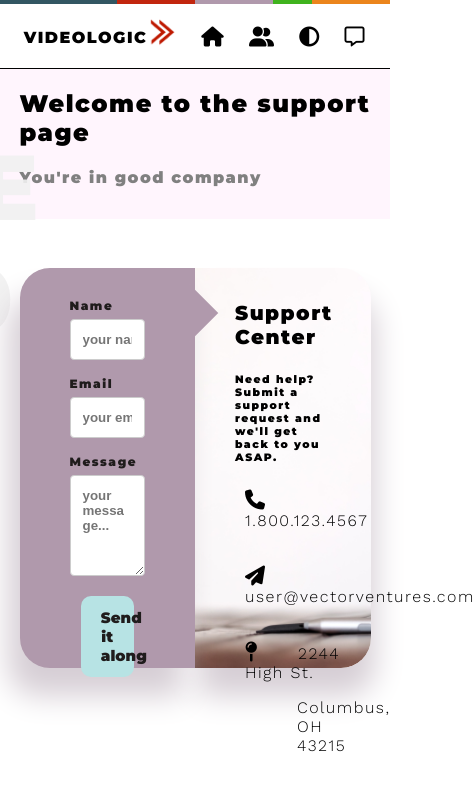
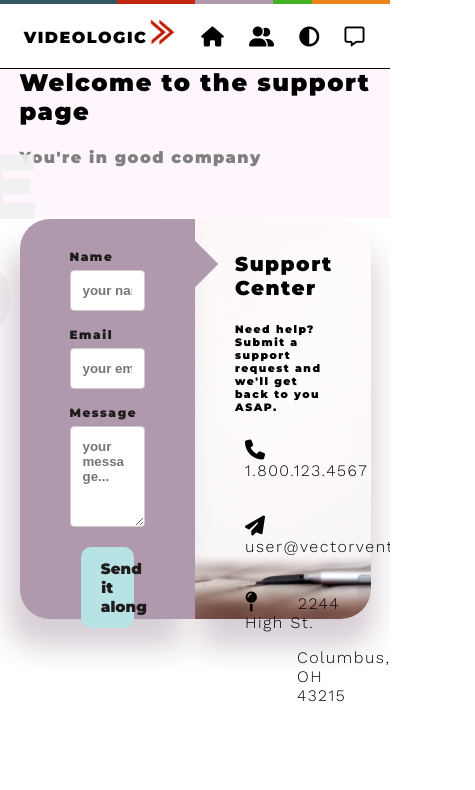
Before and after one commit to puleri/Videologic-Miniapp, a React (Create React App) app in the folder client/: page /#/ in a window 390 px wide. Shown: the top 790 px of the page, 475 px wide, since content can reach past the window. Built offline with nearby package versions, Linux system fonts and the light colour scheme.

Commit message:
Footer Fix on Lg Breakpoint

```diff
--- a/client/src/App.css
+++ b/client/src/App.css
@@ -3,10 +3,9 @@ body, html {
   letter-spacing: 1.5px;
   margin: 0;
   padding: 0;
-  /* min-height: 100% !important; */
+  min-height: 100% !important;
 }
 .main-content {
-  height: 100%;
 }
 
 .grid {
@@ -17,13 +16,19 @@ body, html {
 }
 
 .App {
+  overflow: auto;
+  position: relative;
   text-align: center;
   margin:0;
-  min-height: 100%;
+}
+.support-container-div {
+  position: relative;
+  overflow: auto;
+  height: 700px;
 }
 .support-top {
-  position: absolute;
-  top: 69px;
+  position: relative;
+  top: -20px;
   height: 150px;
   width: 100%;
   background: #fff5fd;
@@ -39,9 +44,9 @@ body, html {
 }
 .contain {
   background:  white;
+  top:50px;
   z-index: 0;
   position: absolute;
-  top: 168px;
   width: 100%;
 }
 .background {
@@ -290,10 +295,10 @@ table {
 
 .thank-you-div {
 
-  position: absolute;
+  position: relative;
   justify-content: center;
   align-items: center;
-  top: 69px;
+  top: 0;
   left:0;
   right:0;
   width:100%;
@@ -302,7 +307,8 @@ table {
 }
 
 .thank-you {
-  margin: 20%;
+  margin: 0px 20% 20% 20%;
+  padding: 20% 0 0 0;
   color: #b8d2db;
 }
 
@@ -459,10 +465,10 @@ table {
 }
 
 .admin-container {
-  position: absolute;
+  position: relative;
   width: 100vw;
-  height:100%;
-  top:69px;
+  min-height:100%;
+  top: 0;
   left: 0;
   right: 0;
   display: flex;
@@ -849,6 +855,9 @@ th, td {
   }
 
   @media (max-width: 1337px) {
+    .App {
+      height: 100%;
+    }
 
     .contain {
       margin-bottom: -800px;
@@ -862,7 +871,8 @@ th, td {
 
     .admin-container {
       width:100%;
-      margin-top: -67px;
+      margin-top: 0;
+      height: 100%;
       position: relative;
     }
     .admin-panel {
@@ -993,13 +1003,9 @@ th, td {
   right: -300px;
 }
 .orangeblob {
+  height: 100px;
   position: absolute;
   top: 500px;
   left:0;
   right: -1100px;
 }
-
-.App {
-  position: relative;
-  min-height: 100vh;
-}
--- a/client/src/App.js
+++ b/client/src/App.js
@@ -56,14 +56,14 @@ class App extends Component {
       <Route path='/AdminPanel' render={() => (
         <AdminPanel />
       )} />
-      <Route path='/' render={() => (
-        <Footer />
-      )}/>
+
       <AuthenticatedRoute user={user} path='/UserView' render={() => (
             <UserView msgAlert={this.msgAlert} clearUser={this.clearUser} user={user} />
           )} />
       </div>
-
+      <Route path='/' render={() => (
+            <Footer />
+          )}/>
     </div>
   );
 }
--- a/client/src/components/Footer/Footer.css
+++ b/client/src/components/Footer/Footer.css
@@ -29,7 +29,7 @@
   font-family: 'Montserrat', sans-serif;
   background-color: lightgray;
   position:relative;
-  top: 105vh;
+  bottom: 0;
   height: 150px;
   width: 100vw;
 }
--- a/client/src/components/Support/Support.js
+++ b/client/src/components/Support/Support.js
@@ -41,7 +41,7 @@ class Support extends Component {
   render()
   {
     return (
-      <>
+      <div className="support-container-div">
       <div className="support-top">
       <h1 id="founded-watermark">Since 2000</h1>
       <h2 id="htop">Welcome to the support page</h2>
@@ -85,7 +85,7 @@ class Support extends Component {
         </div>
         </div>
       </div>
-      </>
+      </div>
     )
   }
 }
```
